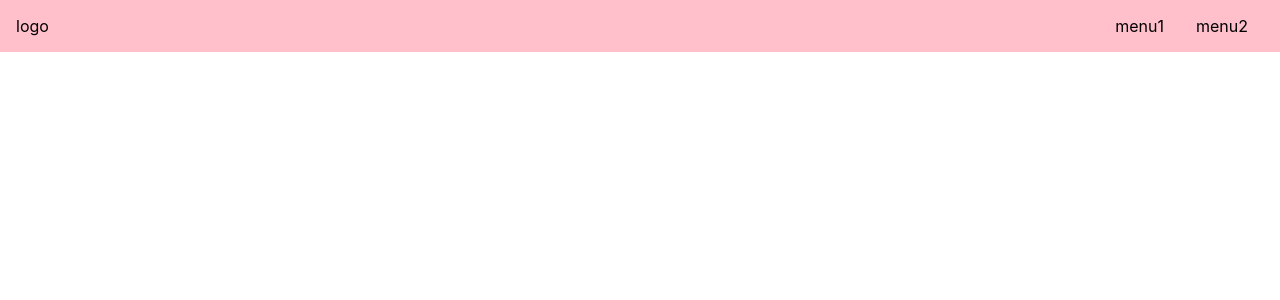
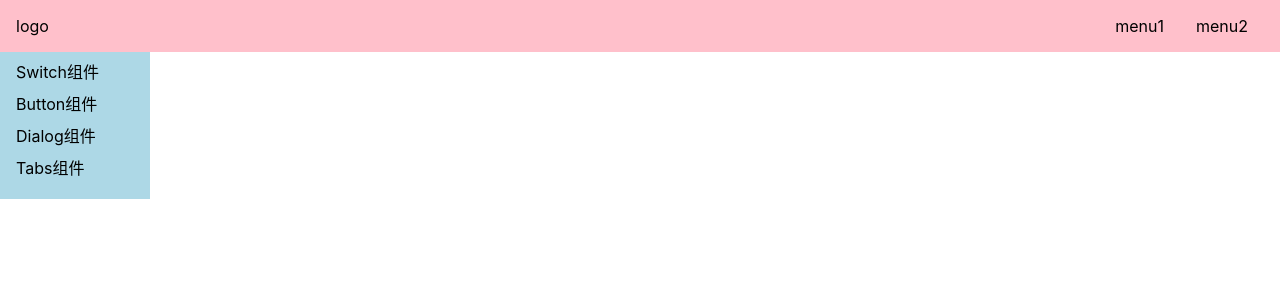
Before and after one commit to yesyflami/flami-ui-web, a Vue app: page /doc in a window 1280 px wide. Shown: the top 300 px of the page. Built offline with nearby package versions, Linux system fonts and the light colour scheme.

Commit message:
完善aside切换逻辑

```diff
--- a/src/App.vue
+++ b/src/App.vue
@@ -8,7 +8,8 @@ import { provide, ref } from 'vue'
 export default {
   name: 'App',
   setup() {
-    const menuVisible = ref(false)
+    const width = document.documentElement.clientWidth
+    const menuVisible = ref(!!(width > 500))
     provide('menuVisible', menuVisible)
   }
 }
--- a/src/components/Topnav.vue
+++ b/src/components/Topnav.vue
@@ -1,10 +1,11 @@
 <template>
-  <div class="TopNav">
-    <div class="logo" @click="toggleMenu">logo</div>
+  <div class="topnav">
+    <div class="logo">logo</div>
     <ul class="menu">
       <li>menu1</li>
       <li>menu2</li>
     </ul>
+    <span class="toggleAside" @click="toggleMenu"></span>
   </div>
 </template>
 <script lang="ts">
@@ -22,7 +23,7 @@ export default {
 }
 </script>
 <style lang="scss" scoped>
-.TopNav {
+.topnav {
   background: pink;
   display: flex;
   padding: 16px;
@@ -55,6 +56,7 @@ export default {
     transform: translateY(-50%);
     display: none;
   }
+  // 页面宽度小于五百像素时，隐藏侧边栏，显示切换按钮
   @media (max-width: 500px) {
     > .menu {
       display: none;
--- a/src/views/Doc.vue
+++ b/src/views/Doc.vue
@@ -1,6 +1,6 @@
 <template>
   <div>
-    <TopNav/>
+    <TopNav />
     <div class="content">
       <aside v-if="menuVisible">
         <h2>组件列表</h2>
@@ -26,10 +26,10 @@
 import { inject, Ref } from 'vue';
 import TopNav from '../components/TopNav.vue';
 export default {
-  setup(){
+  setup() {
     const menuVisible = inject<Ref<boolean>>('menuVisible')
     console.log(menuVisible.value)
-    return {menuVisible}
+    return { menuVisible }
   },
   components: { TopNav }
 }
@@ -39,18 +39,24 @@ aside {
   background: lightblue;
   width: 150px;
   padding: 16px;
-  position: fixed;
-  top: 0;
-  left: 0;
-  padding-top: 70px;
+
   height: 100%;
-  > h2 {
+
+  >h2 {
     margin-bottom: 4px;
   }
-  > ol {
-    > li {
+
+  >ol {
+    >li {
       padding: 4px 0;
     }
   }
+
+  @media(max-width:500px) {
+    position: fixed;
+    top: 0;
+    left: 0;
+    padding-top: 70px;
+  }
 }
 </style>
```
